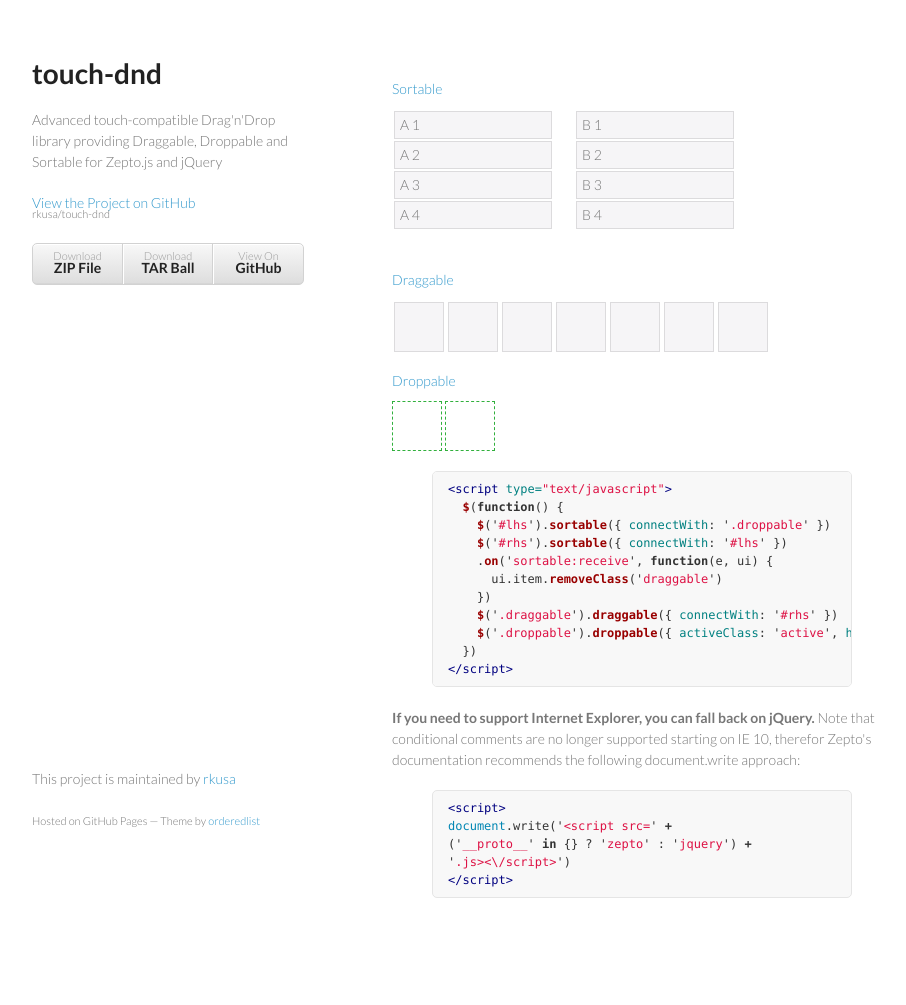
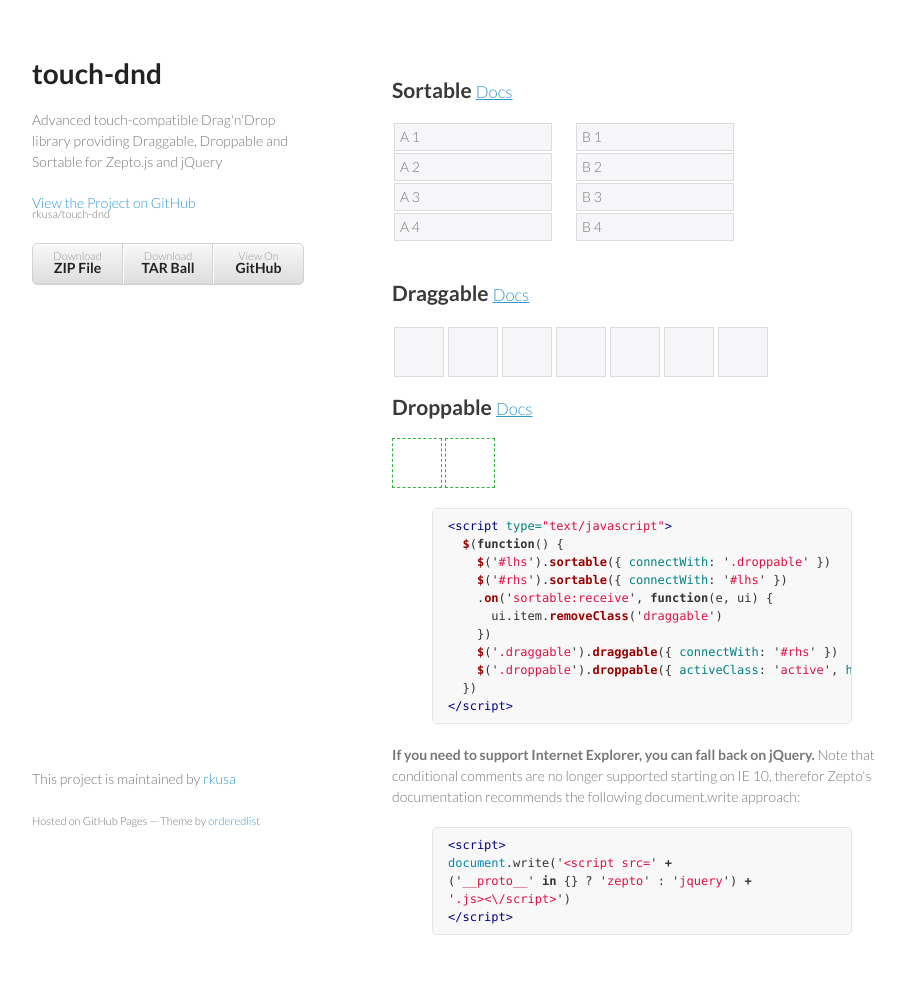
Before and after one commit to rkusa/touch-dnd, a Jekyll site: the page built from index.html, in a window 1280 px wide. Shown: the whole page, without its empty margins (178-1084 px from the left). Built offline with Jekyll 4.4.1, drawn with Linux system fonts in a browser that asks for light colours; Markdown is read by kramdown in place of the engine named in the settings; before the commit the page ends 968 px from its top, so only the background shows below that.

Commit message:
make links to docs more clear

```diff
--- a/index.html
+++ b/index.html
@@ -2,7 +2,8 @@
 layout: layout
 ---
 
-<h4><a href="sortable.html">Sortable</a></h4>
+<h2>Sortable <small><a href="sortable.html">Docs</a></small></h2>
+
 <div style="float:left;margin-right:20px">
   <ul class="list" id="lhs">
     <li>A 1</li>
@@ -23,7 +24,8 @@
 
 <div style="clear:both"></div>
 
-<h4><a href="draggable.html">Draggable</a></h4>
+<h2>Draggable <small><a href="draggable.html">Docs</a></small></h2>
+
 <ul class="grid wide">
   <li class="draggable"></li>
   <li class="draggable"></li>
@@ -34,7 +36,8 @@
   <li class="draggable"></li>
 </ul>
 
-<h4><a href="droppable.html">Droppable</a></h4>
+<h2>Droppable <small><a href="droppable.html">Docs</a></small></h2>
+
 <div class="droppable"></div>
 <div class="droppable"></div>
 
--- a/stylesheets/styles.css
+++ b/stylesheets/styles.css
@@ -18,6 +18,11 @@
 
 h1, h2, h3 {
   line-height:1.1;
+}
+
+h1 small, h2 small, h3 small {
+  font-size: .8em;
+  color: #bbb;
 }
 
 h1 {
@@ -163,6 +168,10 @@
   width:500px;
   float:right;
   padding-bottom:50px;
+}
+
+section a {
+  text-decoration:underline;
 }
 
 small {
```
